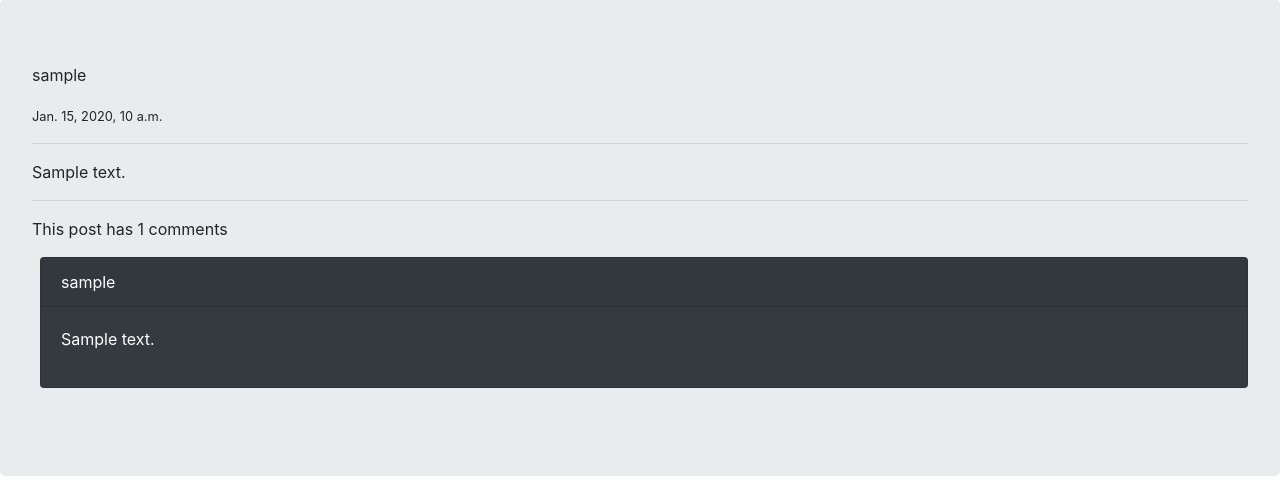
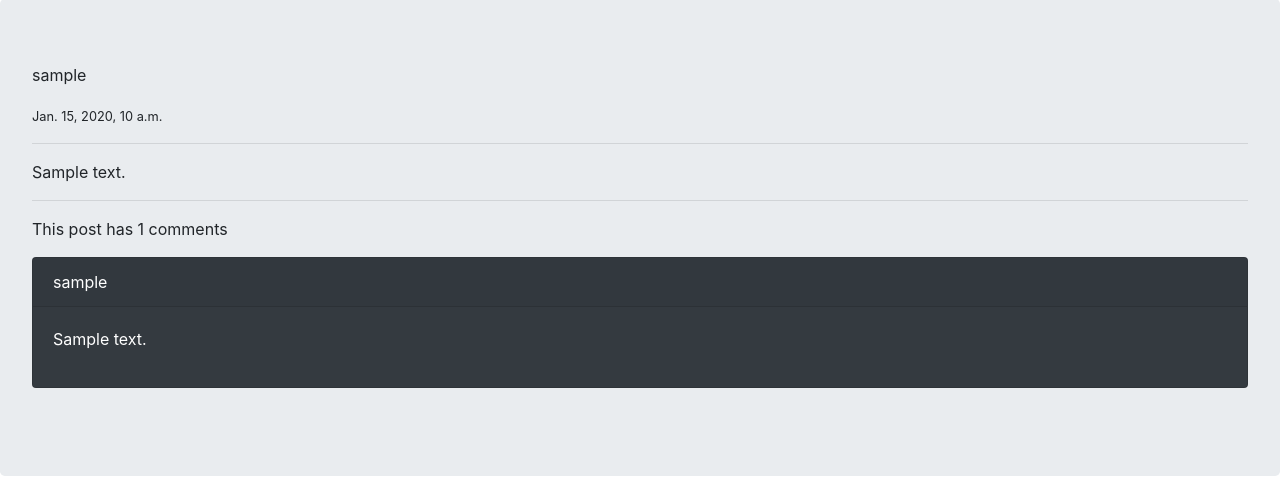
Before and after one commit to ParadoX9798/SocialMedia, a Django app: template post/templates/post/post_detail.html in a window 1280 px wide. Shown: the part 57-537 px from the top of the page. Run offline with Django 3.2, Linux system fonts and the light colour scheme; the template is opened without the code that fills it: values that come from a table or form of the project are taken from there, others are empty; tables that the repository leaves empty hold one stand-in row (values such as "Sample post").

Commit message:
add comment and fix bug edit post

```diff
--- a/post/templates/post/post_detail.html
+++ b/post/templates/post/post_detail.html
@@ -24,7 +24,7 @@
     <p>This post has {{ tottal }} comments</p>
     {% endwith %}
     {% for comment in comments%}
-        <div class="card text-white bg-dark ml-2" >
+        <div class="card text-white bg-dark" >
         <p class="card-header">{{ comment.user }}</p>
         <p class="card-body">{{ comment.body }}</p>
         </div>
```
